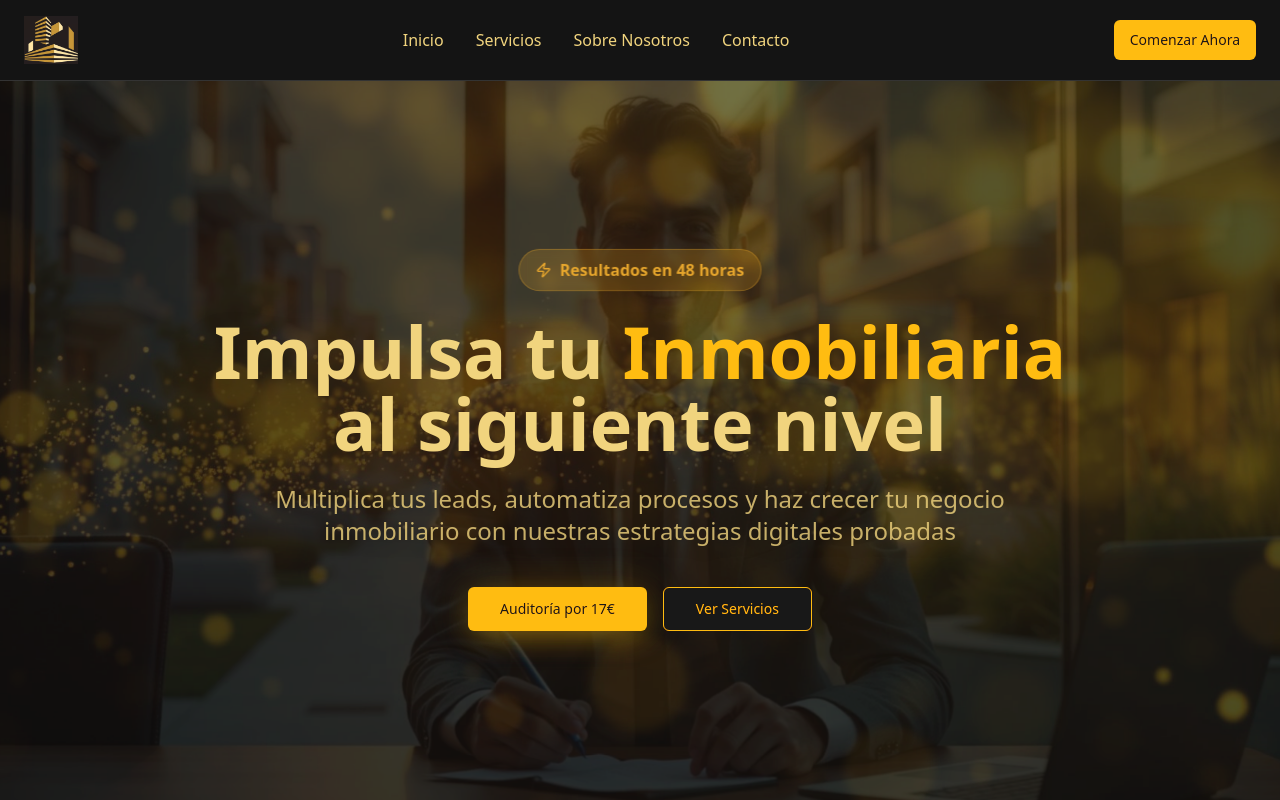
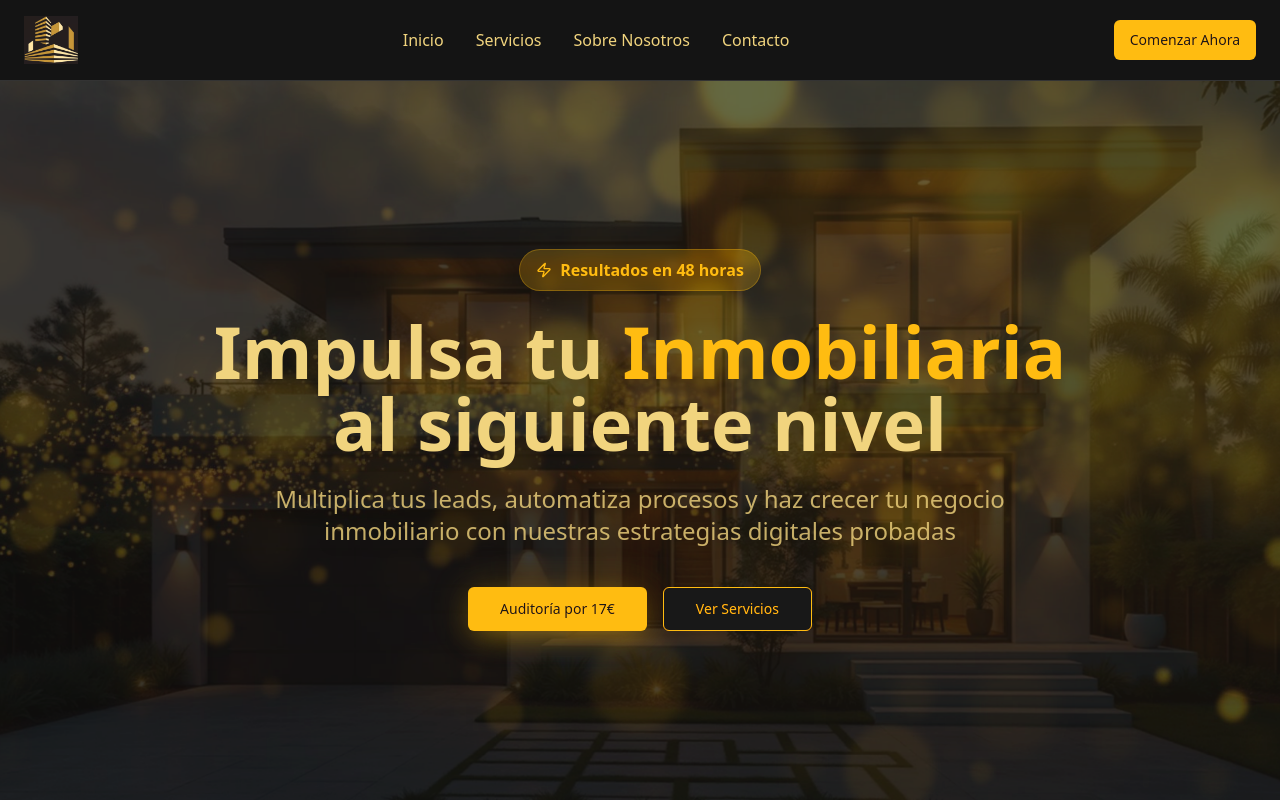
Before and after one commit to marcoomatii-sudo/leadleap-immopro, a React (Vite) app: page / in a window 1280 px wide. Shown: the top 800 px of the page. Built offline with nearby package versions, Linux system fonts and the light colour scheme.

Commit message:
Remove golden glow and add house image

```diff
--- a/src/components/NewHeroSection.tsx
+++ b/src/components/NewHeroSection.tsx
@@ -1,7 +1,7 @@
 import { Button } from "@/components/ui/button";
 import { Link } from "react-router-dom";
 import { Zap } from "lucide-react";
-import heroBackground from "@/assets/hero-real-estate.jpg";
+import heroBackground from "@/assets/hero-house.jpg";
 import particlesOverlay from "@/assets/particles-overlay.jpg";
 
 const NewHeroSection = () => {
@@ -29,7 +29,7 @@ const NewHeroSection = () => {
       />
 
       <div className="max-w-6xl mx-auto px-6 text-center relative z-10">
-        <div className="mb-6 inline-flex items-center gap-2 bg-primary/20 backdrop-blur-sm border border-primary/30 text-primary px-4 py-2 rounded-full animate-pulse-soft">
+        <div className="mb-6 inline-flex items-center gap-2 bg-primary/20 backdrop-blur-sm border border-primary/30 text-primary px-4 py-2 rounded-full">
           <Zap className="w-4 h-4" />
           <span className="font-semibold">Resultados en 48 horas</span>
         </div>
```
Also changed, not shown: src/assets/hero-house.jpg (added).
